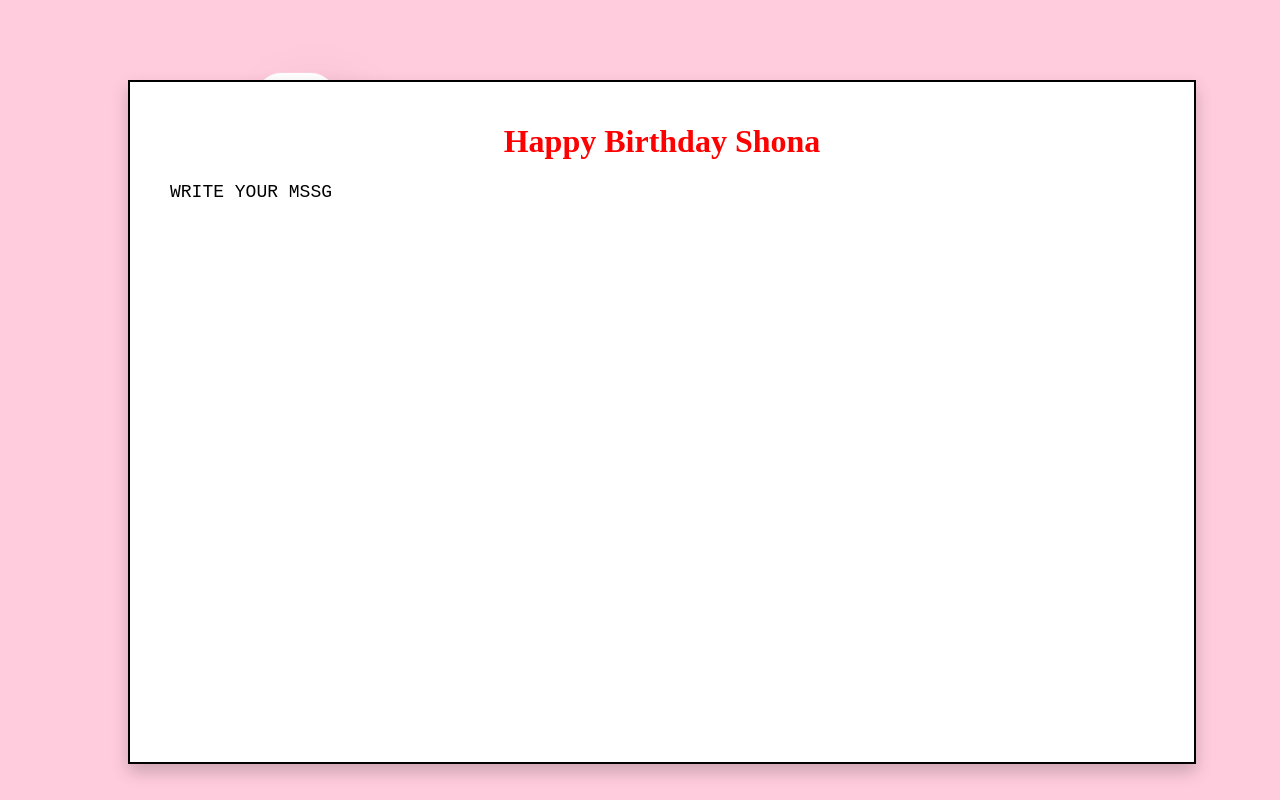
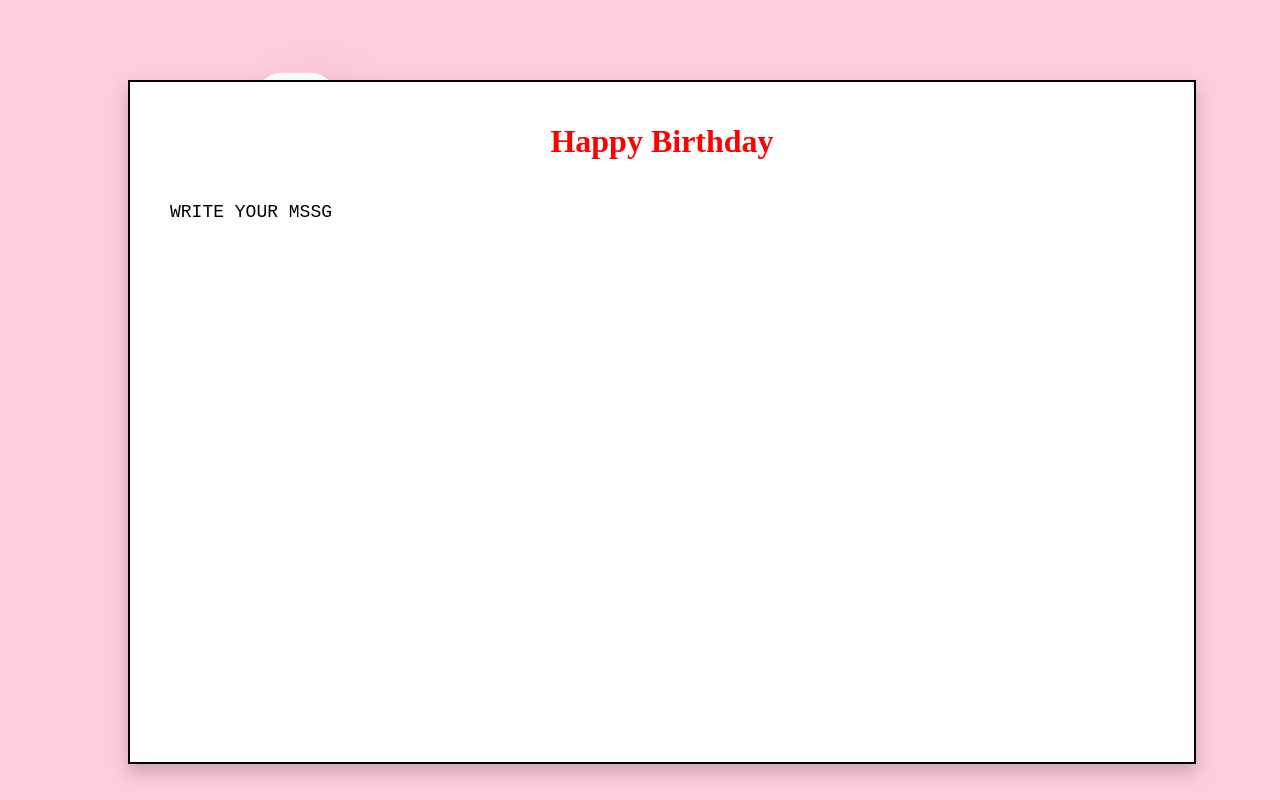
Before and after one commit to Shivika304/bday, a plain HTML site: page index.html in a window 1280 px wide. Both pictures are taken after a click on the button "Open Me". Drawn offline with Linux system fonts and the light colour scheme.

Commit message:
Update index.html

```diff
--- a/index.html
+++ b/index.html
@@ -3,7 +3,7 @@
 <head>
   <meta charset="UTF-8" />
   <meta name="viewport" content="width=device-width, initial-scale=1.0" />
-  <title>Happy Birthday Kunal</title>
+  <title>Happy Birthday</title>
   <style>
     body {
       margin: 0;
@@ -123,12 +123,25 @@
 
   <!-- Copy Page -->
   <div id="copyPage" class="copy-page">
-    <h1 style="text-align: center; color: red;">Happy Birthday Shona</h1>
+    <h1 style="text-align: center; color: red;">Happy Birthday</h1>
     <p class="note" id="birthdayNote"></p>
   </div>
 
   <script>
-    const message = `WRITE YOUR MSSG`;
+    const message = `\
+    \
+
+    \
+    \
+    \
+    \
+    WRITE YOUR MSSG
+    \
+    \
+    \
+    \
+    \
+    `;
 
     function openLetter() {
       document.querySelector('.letter-container').style.display = 'none';
```
